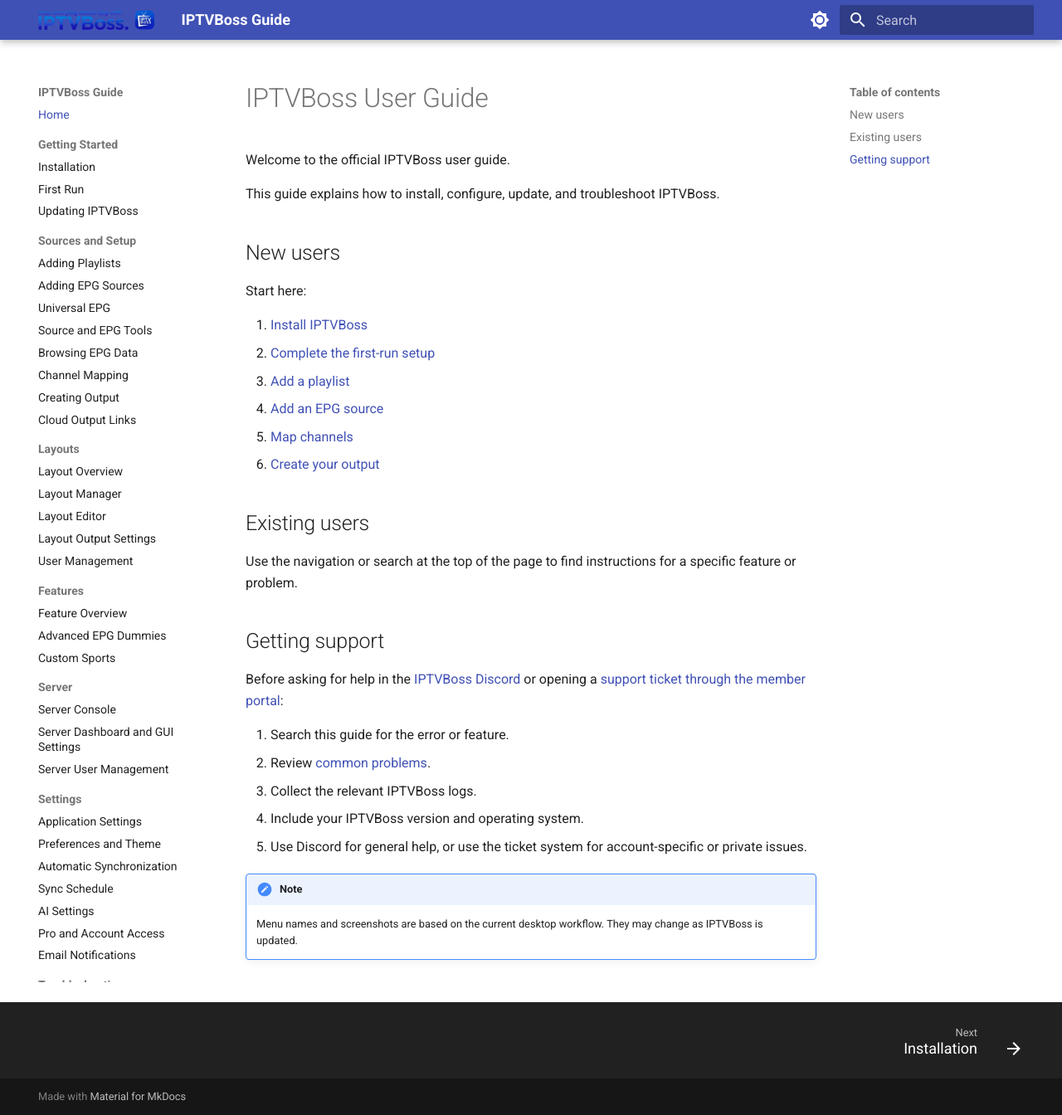
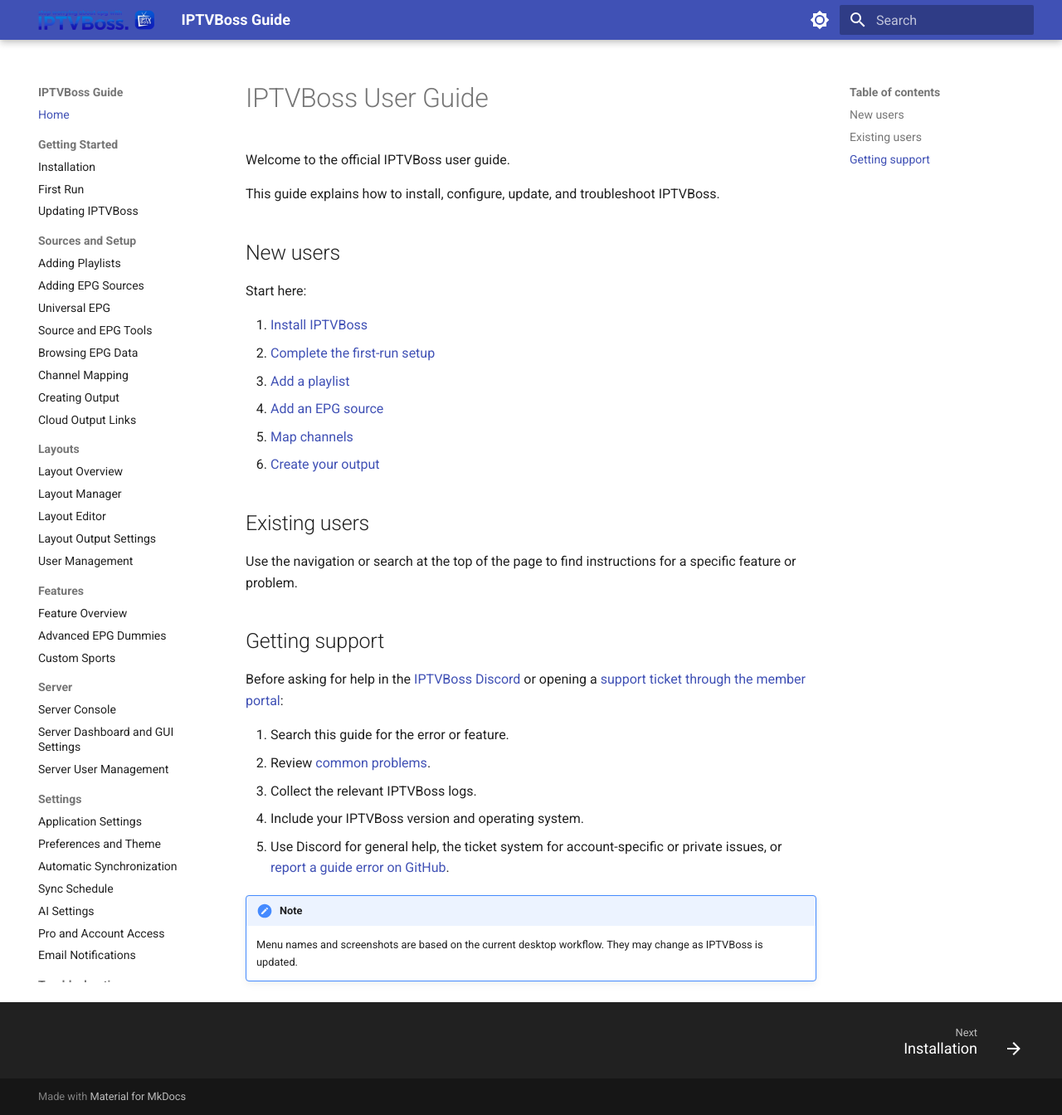
Before and after one commit to walrusone/iptvboss_guide, an MkDocs documentation site: the page built from docs/index.md, in a window 1280 px wide and 1344 px high. Shown: the whole window at 83% size. Built offline with MkDocs 1.6.1 and Material for MkDocs 9.7.7, drawn with Linux system fonts in a browser that asks for light colours.

Commit message:
Add guide issue reporting link

```diff
--- a/docs/index.md
+++ b/docs/index.md
@@ -27,7 +27,7 @@ Before asking for help in the [IPTVBoss Discord](https://discord.gg/s3kpjP8EgR)
 2. Review [common problems](troubleshooting/common-problems.md).
 3. Collect the relevant IPTVBoss logs.
 4. Include your IPTVBoss version and operating system.
-5. Use Discord for general help, or use the ticket system for account-specific or private issues.
+5. Use Discord for general help, the ticket system for account-specific or private issues, or [report a guide error on GitHub](https://github.com/walrusone/iptvboss_guide/issues).
 
 !!! note
     Menu names and screenshots are based on the current desktop workflow. They may change as IPTVBoss is updated.
```
Also changed, not shown: docs/support.md (+1 -0 lines).
